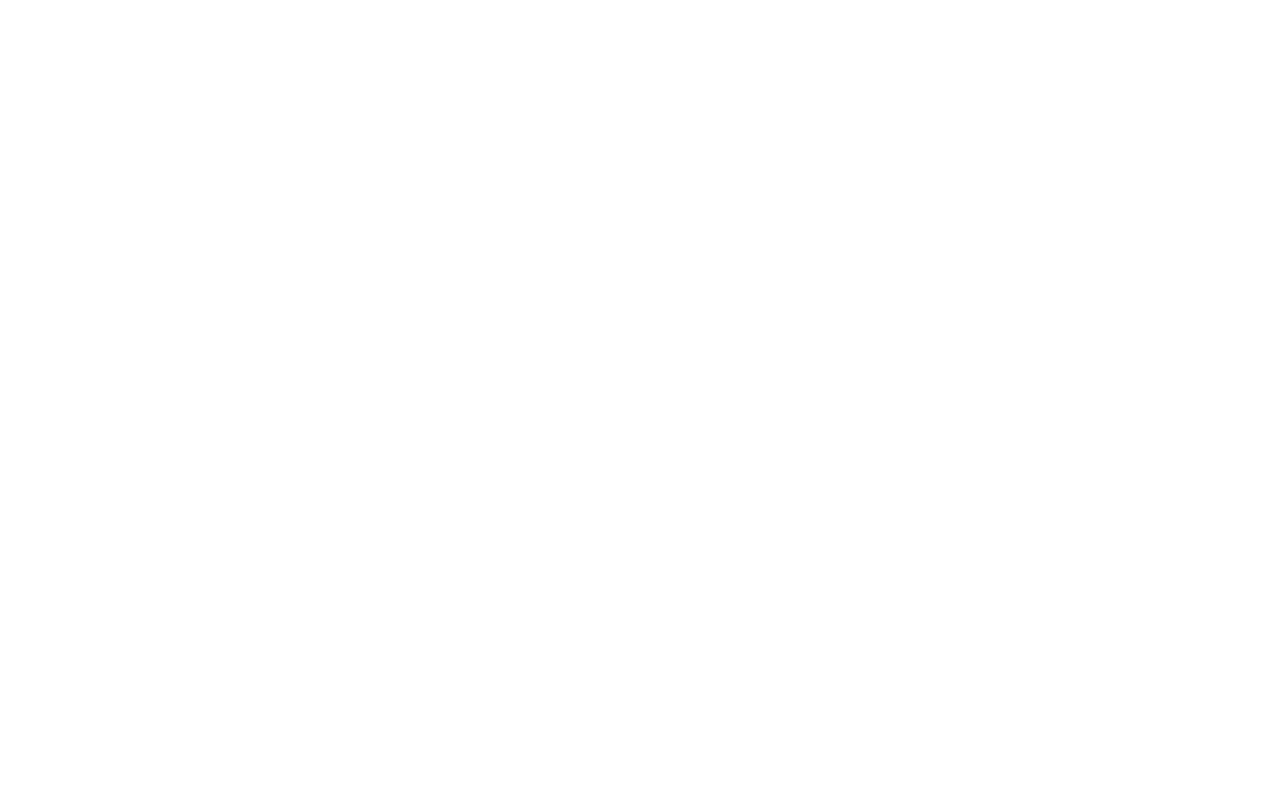
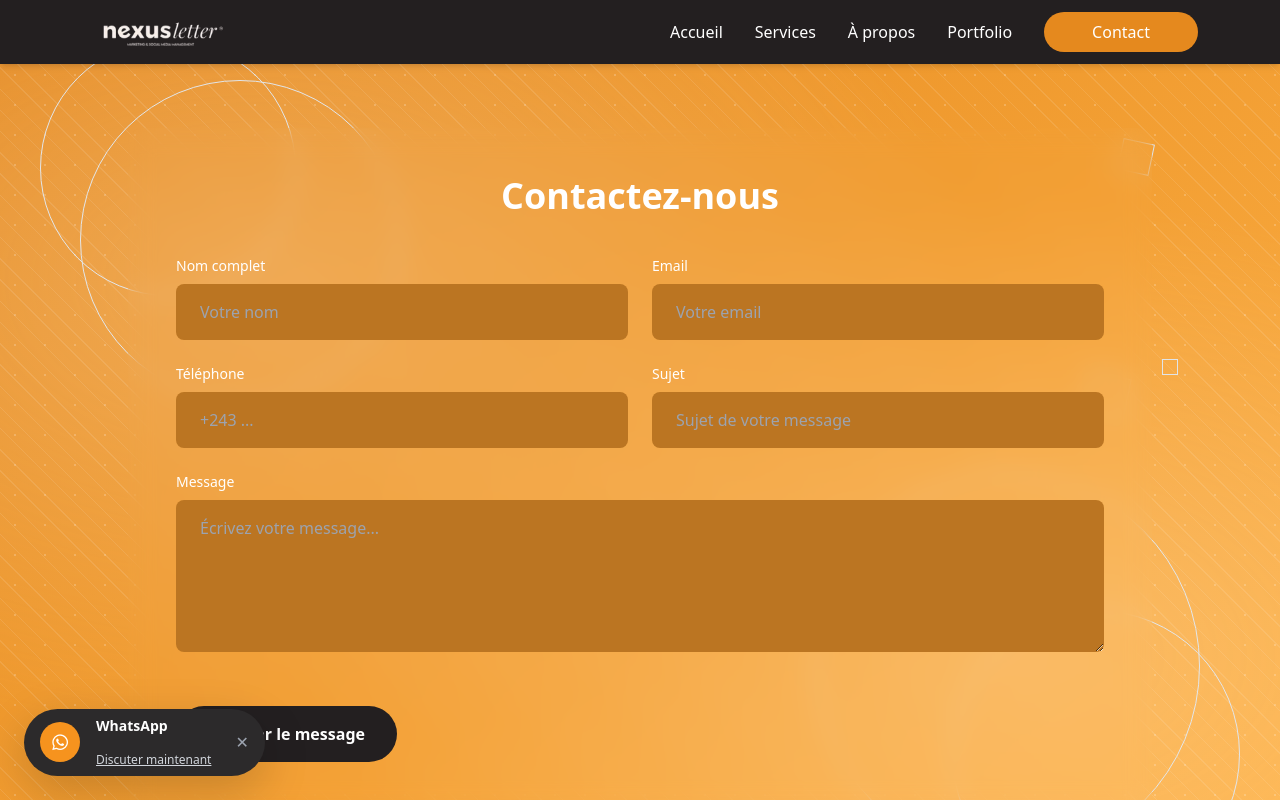
Before and after one commit to Michee-kolony/Nexusletter, an Angular app: page /nexusletter/contact in a window 1280 px wide. Before the commit this address led to /. Shown: the top 800 px of the page. Built offline with nearby package versions, Linux system fonts and the light colour scheme.

Commit message:
ajout datas

```diff
--- a/src/app/app-routing.module.ts
+++ b/src/app/app-routing.module.ts
@@ -2,13 +2,15 @@
 import { RouterModule, Routes } from '@angular/router';
 import { AccueilComponent } from './client/accueil/accueil.component';
 import { NexusComponent } from './client/nexus/nexus.component';
+import { ContactComponent } from './client/contact/contact.component';
 
 const routes: Routes = [
   {path:'', redirectTo:'nexusletter', pathMatch:'full'},
   {path:'nexusletter', component: NexusComponent,
     children:[
       {path:'', redirectTo: 'accueil', pathMatch:'full'},
-      {path:'accueil', component: AccueilComponent}
+      {path:'accueil', component: AccueilComponent},
+      {path:'contact', component: ContactComponent}
     ]
   }
 ];
--- a/src/app/app.module.ts
+++ b/src/app/app.module.ts
@@ -9,6 +9,7 @@
 import { AproposComponent } from './client/apropos/apropos.component';
 import { FooterComponent } from './client/footer/footer.component';
 import { FaqComponent } from './client/faq/faq.component';
+import { ContactComponent } from './client/contact/contact.component';
 
 @NgModule({
   declarations: [
@@ -18,7 +19,8 @@
     NavbarComponent,
     AproposComponent,
     FooterComponent,
-    FaqComponent
+    FaqComponent,
+    ContactComponent
   ],
   imports: [
     BrowserModule,
--- /dev/null
+++ b/src/app/client/contact/contact.component.html
@@ -0,0 +1,120 @@
+<section class="relative min-h-screen flex items-center justify-center bg-gradient-to-br from-[#E5891E] to-[#ffb347] py-32 px-6 overflow-hidden">
+
+  <!-- Textures décoratives statiques -->
+
+  <!-- 1. Pattern de points (polka dots) -->
+  <div class="absolute inset-0 opacity-20 pointer-events-none"
+       style="background-image: radial-gradient(circle, white 1.5px, transparent 1.5px);
+              background-size: 30px 30px;">
+  </div>
+
+  <!-- 2. Lignes diagonales fines -->
+  <div class="absolute inset-0 opacity-10 pointer-events-none"
+       style="background-image: repeating-linear-gradient(45deg, white 0px, white 1px, transparent 1px, transparent 15px);">
+  </div>
+
+  <!-- 3. Cercles concentriques décoratifs (arrière-plan) -->
+  <div class="absolute top-10 left-10 w-64 h-64 rounded-full border border-white/20 pointer-events-none"></div>
+  <div class="absolute top-20 left-20 w-80 h-80 rounded-full border border-white/10 pointer-events-none"></div>
+  <div class="absolute bottom-10 right-10 w-72 h-72 rounded-full border border-white/20 pointer-events-none"></div>
+  <div class="absolute bottom-20 right-20 w-96 h-96 rounded-full border border-white/10 pointer-events-none"></div>
+
+  <!-- 4. Petits carrés disséminés -->
+  <div class="absolute top-[15%] right-[10%] w-8 h-8 border border-white/30 rotate-12 pointer-events-none"></div>
+  <div class="absolute bottom-[20%] left-[5%] w-6 h-6 border border-white/25 rotate-45 pointer-events-none"></div>
+  <div class="absolute top-[40%] left-[85%] w-10 h-10 border border-white/20 rotate-12 pointer-events-none"></div>
+  <div class="absolute bottom-[60%] right-[8%] w-4 h-4 border border-white/30 pointer-events-none"></div>
+
+  <!-- 5. Texture de vague subtile (bas de page) -->
+  <div class="absolute bottom-0 left-0 w-full opacity-10 pointer-events-none"
+       style="background: repeating-linear-gradient(0deg, white 0px, white 2px, transparent 2px, transparent 25px);
+              height: 120px;">
+  </div>
+
+  <!-- 6. Dégradé de taches douces (overlay) -->
+  <div class="absolute inset-0 opacity-20 pointer-events-none"
+       style="background: radial-gradient(ellipse at 20% 30%, white 0%, transparent 50%),
+                    radial-gradient(ellipse at 80% 70%, white 0%, transparent 50%);">
+  </div>
+
+  <!-- Contenu principal -->
+  <div class="relative z-10 max-w-5xl w-full backdrop-blur-md rounded-2xl p-8 md:p-12">
+
+    <!-- TITLE -->
+    <h2 class="text-3xl md:text-4xl font-bold text-white text-center mb-10">
+      Contactez-nous
+    </h2>
+
+    <form class="space-y-6">
+
+      <!-- ROW 1 -->
+      <div class="grid md:grid-cols-2 gap-6">
+
+        <div>
+          <label class="text-white text-sm mb-2 block">Nom complet</label>
+          <input
+            type="text"
+            placeholder="Votre nom"
+            class="w-full px-4 py-3 rounded-lg bg-[#BB7522] text-white outline-none focus:ring-2 focus:ring-[#E5891E]"
+          />
+        </div>
+
+        <div>
+          <label class="text-white text-sm mb-2 block">Email</label>
+          <input
+            type="email"
+            placeholder="Votre email"
+            class="w-full px-4 py-3 rounded-lg bg-[#BB7522] text-white outline-none focus:ring-2 focus:ring-[#E5891E]"
+          />
+        </div>
+
+      </div>
+
+      <!-- ROW 2 -->
+      <div class="grid md:grid-cols-2 gap-6">
+
+        <div>
+          <label class="text-white text-sm mb-2 block">Téléphone</label>
+          <input
+            type="text"
+            placeholder="+243 ..."
+            class="w-full px-4 py-3 rounded-lg bg-[#BB7522] text-white outline-none focus:ring-2 focus:ring-[#E5891E]"
+          />
+        </div>
+
+        <div>
+          <label class="text-white text-sm mb-2 block">Sujet</label>
+          <input
+            type="text"
+            placeholder="Sujet de votre message"
+            class="w-full px-4 py-3 rounded-lg bg-[#BB7522] text-white outline-none focus:ring-2 focus:ring-[#E5891E]"
+          />
+        </div>
+
+      </div>
+
+      <!-- MESSAGE -->
+      <div>
+        <label class="text-white text-sm mb-2 block">Message</label>
+        <textarea
+          rows="5"
+          placeholder="Écrivez votre message..."
+          class="w-full px-4 py-3 rounded-lg bg-[#BB7522] text-white outline-none focus:ring-2 focus:ring-[#E5891E]"
+        ></textarea>
+      </div>
+
+      <!-- BUTTON -->
+      <div class="pt-4">
+        <button
+          type="submit"
+          class="bg-[#231F20] text-white px-8 py-3 rounded-full font-semibold hover:bg-black transition hover:scale-105"
+        >
+          Envoyer le message
+        </button>
+      </div>
+
+    </form>
+
+  </div>
+
+</section>
--- a/src/app/client/navbar/navbar.component.html
+++ b/src/app/client/navbar/navbar.component.html
@@ -1,4 +1,4 @@
-<nav class="bg-[#231F20] fixed top-0 left-0 right-0 z-50 text-white">
+<nav class="bg-[#231F20] fixed top-0 left-0 right-0 z-50 text-white shadow-md">
   <div class="container">
 
     <div class="flex justify-between items-center h-16">
@@ -10,11 +10,11 @@
 
       <!-- Menu Desktop -->
       <div class="hidden md:flex space-x-8">
-        <a href="#" class="hover:text-gray-400 transition text-decoration-none text-white mt-2">Accueil</a>
+        <a routerLink="/nexusletter/accueil" class="hover:text-gray-400 transition text-decoration-none text-white mt-2">Accueil</a>
         <a href="#" class="hover:text-gray-400 transition text-decoration-none text-white mt-2">Services</a>
         <a href="#" class="hover:text-gray-400 transition text-decoration-none text-white mt-2">À propos</a>
         <a href="#" class="hover:text-gray-400 transition text-decoration-none text-white mt-2">Portfolio</a>
-        <a href="#" class="hover:text-gray-400 transition text-decoration-none text-white  bg-[#E5891E] px-5 py-2 rounded-full">Contact</a>
+        <a routerLink="/nexusletter/contact" class="hover:text-gray-400 transition text-decoration-none text-white  bg-[#E5891E] px-5 py-2 rounded-full">Contact</a>
       </div>
 
       <!-- Button Mobile -->
@@ -40,7 +40,7 @@
 
   <!-- Sidebar Mobile -->
   <div
-    class="fixed top-0 right-0 h-full w-64 bg-black transform transition-transform duration-300 ease-in-out z-50"
+    class="fixed top-0 right-0 h-full w-64 bg-[#231F20] transform transition-transform duration-300 ease-in-out z-50"
     [ngClass]="{
       'translate-x-0': isOpen,
       'translate-x-full': !isOpen
@@ -54,10 +54,10 @@
     </div>
 
     <div class="flex flex-col space-y-6 p-6">
-      <a href="#" class="hover:text-gray-400 transition" (click)="toggleMenu()">Accueil</a>
-      <a href="#" class="hover:text-gray-400 transition" (click)="toggleMenu()">Services</a>
-      <a href="#" class="hover:text-gray-400 transition" (click)="toggleMenu()">À propos</a>
-      <a href="#" class="hover:text-gray-400 transition" (click)="toggleMenu()">Contact</a>
+      <a routerLink="/nexusletter/accueil" class="hover:text-gray-400 transition text-decoration-one text-white" (click)="toggleMenu()">Accueil</a>
+      <a routerLink="/nexusletter/services" class="hover:text-gray-400 transition text-decoration-one text-white" (click)="toggleMenu()">Services</a>
+      <a routerLink="/nexusletter/apropos" class="hover:text-gray-400 transition text-decoration-one text-white" (click)="toggleMenu()">À propos</a>
+      <a routerLink="/nexusletter/contact" class="hover:text-gray-400 transition text-decoration-one text-white" (click)="toggleMenu()">Contact</a>
     </div>
   </div>
 
```
Also changed, not shown: src/app/client/contact/contact.component.ts (added, +10 -0 lines), src/app/client/contact/contact.component.css (added), 1 other file (tests, documents, lock files or other folders).
